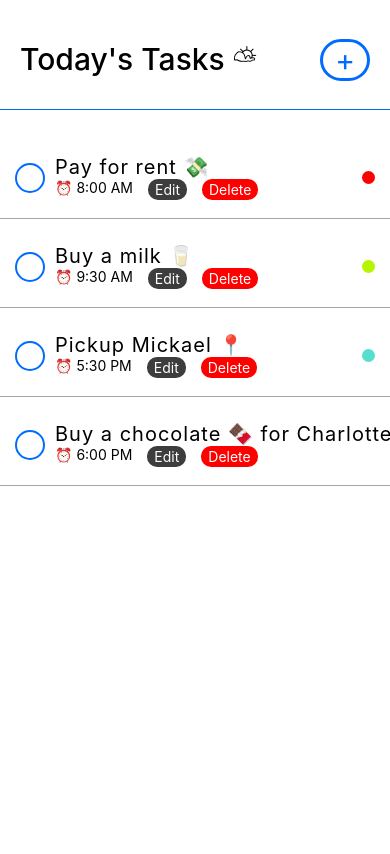
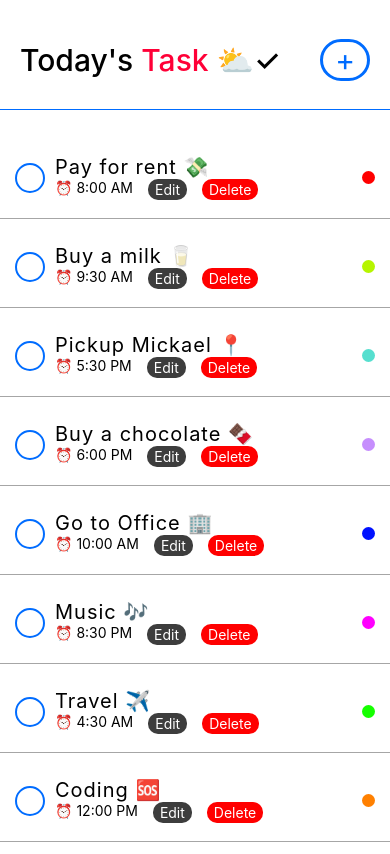
Before and after one commit to harsshg/TODo, a React Native app: screen / in a window 390 px wide. Built offline with nearby package versions, Linux system fonts and the light colour scheme.

Commit message:
Basic Todo completed

```diff
--- a/App.tsx
+++ b/App.tsx
@@ -1,129 +1,3 @@
-// import {
-//   View,
-//   Text,
-//   SafeAreaView,
-//   StyleSheet,
-//   Alert,
-//   Pressable,
-//   TextInput,
-// } from 'react-native';
-// import React, { useState } from 'react';
-// import styles from './styles';
-
-// import Addtodo from './Components/Addtodo';
-// import { ScrollView } from 'react-native';
-// import Storyview from './Components/storyview';
-
-
-
-// // const initialTasks = [
-// //   // {
-// //   //   id: 1,
-// //   //   title: 'Pay for rent 💸',
-// //   //   time: '8:00 AM',
-// //   //   color: '#F6416C',
-// //   //   checked: true,
-// //   // },
-// //   // {
-// //   //   id: 2,
-// //   //   title: 'Buy a milk 🥛',
-// //   //   time: '9:30 AM',
-// //   //   color: '#B6F500',
-// //   //   checked: false,
-// //   // },
-// //   // {
-// //   //   id: 3,
-// //   //   title: 'Pickup Mickael 📍',
-// //   //   time: '5:30 PM',
-// //   //   color: '#56DFCF',
-// //   //   checked: false,
-// //   // },
-// //   // {
-// //   //   id: 4,
-// //   //   title: 'Buy a chocolate 🍫 for Charlotte',
-// //   //   time: '6:00 PM',
-// //   //   color: '#C68EFD',
-// //   //   checked: false,
-// //   // },
-// // ];
-
-
-
-// const App = () => {
-//   const [initialTasks,setinitialTasks]=useState([]);
-//   let addtask = <></>;
-//    const [addTrue, setAddTrue] = useState(false);
-//    const toggleAddTask = () => {
-//     setAddTrue(prev => !prev);  // toggle boolean state
-// };
-// if(addTrue == true){
-//    addtask = <Addtodo toggleAddTask={toggleAddTask} setinitialTasks ={setinitialTasks} initialTasks={initialTasks}  />;
-// }else{
-//   addtask = <></>;
-// }
-//   const [tasks, setTasks] = useState(initialTasks);
-
-//   const toggleTask = e => {
-//     setTasks(prev =>
-//       prev.map(task =>
-//         task.id === e ? { ...task, checked: !task.checked } : task,
-//       ),
-//     );
-//   };
-
-//   return (
-//     <SafeAreaView style={styles.container}>
-//       <View style={styles.viewbox}>
-//         <Text style={styles.TextStyle}>
-//           Tasks ↯ <Text style={{ color: '#F21368' }}>☀︎₊⁺⋆.˚</Text>
-//         </Text>
-//         <Text
-//           onPress={
-//            toggleAddTask
-//           }
-//           style={styles.ADD}
-//         >
-//           +
-//         </Text>
-//       </View>
-//      <ScrollView showsVerticalScrollIndicator={false}>
-
-//       {/* Storyscroll */}
-//       <Storyview/>
-//       {/* Render tasks with toggleable tick */}
-//       {tasks.map(task => (
-//         <View
-//           key={task.id}
-//           style={[styles.taskContainer, { marginTop: task.id !== 1 ? 10 : 0 }]}
-//         >
-//           <View style={{ flexDirection: 'row', alignItems: 'center', gap: 10 }}>
-//             <Pressable style={styles.tick} onPress={() => toggleTask(task.id)}>
-//               {task.checked && <Text style={styles.tickText}>✔</Text>}
-//             </Pressable>
-//             <View>
-//               <Text style={styles.texttodo}>{task.title}</Text>
-//               <Text>⏰ {task.time}</Text>
-//             </View>
-//           </View>
-//           <View style={[styles.dot, { backgroundColor: task.color }]}></View>
-//         </View>
-//       ))}
-
-//       {/* ADD TODO */}
-//       {addtask}
-
-//       </ScrollView>
-
-//     </SafeAreaView>
-
-//   );
-// };
-
-// export default App;
-
-
-//+++++++++++++++++++++++++++++++++
-
 import {
   View,
   Text,
@@ -141,10 +15,14 @@ import { ScrollView } from 'react-native';
 import styles from './styles';
 
 const initialTasks = [
-  { id: 1, title: "Pay for rent 💸", time: "8:00 AM", color: "red", checked: false },
-  { id: 2, title: "Buy a milk 🥛", time: "9:30 AM", color: "#B6F500", checked: false },
-  { id: 3, title: "Pickup Mickael 📍", time: "5:30 PM", color: "#56DFCF", checked: false },
-  { id: 4, title: "Buy a chocolate 🍫 for Charlotte", time: "6:00 PM", color: "#C68EFD", checked: false },
+  { id: 1, title: "Pay for rent 💸", time: "8:00 AM", color: "red", checked: false , editable:false },
+  { id: 2, title: "Buy a milk 🥛", time: "9:30 AM", color: "#B6F500", checked: false ,editable:false  },
+  { id: 3, title: "Pickup Mickael 📍", time: "5:30 PM", color: "#56DFCF", checked: false,editable:false  },
+  { id: 4, title: "Buy a chocolate 🍫", time: "6:00 PM", color: "#C68EFD", checked: false,editable:false  },
+  { id: 5, title: "Go to Office 🏢", time: "10:00 AM", color: "#0011ff", checked: false , editable:false },
+  { id: 6, title: "Music 🎶", time: "8:30 PM", color: "#ff00ff", checked: false ,editable:false  },
+  { id: 7, title: "Travel ✈️", time: "4:30 AM", color: "#15ff00", checked: false,editable:false  },
+  { id: 8, title: "Coding 🆘", time: "12:00 PM", color: "#ff8000", checked: false,editable:false  },
 
 ];
 
@@ -154,15 +32,41 @@ const App = () => {
   const [newTaskTitle, setNewTaskTitle] = useState('');
   const [newTaskTime, setNewTaskTime] = useState('');
   const [newColor, setNewColor] = useState('');
+  const [edited,setedited]= useState("");
 
-  const toggleTask = (id) => {
+  const deleteHandler = (id) => {
+  setTasks(tasks.filter(task => task.id !== id));
+}
+
+const toggleDone=(id)=>{
+  if (edited.trim() === '') {
+      Alert.alert('Please enter a Task');
+      return;
+    }
+  setTasks((prev)=>
+  prev.map((task)=>
+  task.id === id ? { ...task, title: edited, editable: !task.editable } : task
+  )
+  );
+}
+
+const toggleEdit = (id) => {
+
+  setedited("")
     setTasks((prev) =>
+      prev.map((task) =>
+        task.id === id ? { ...task, editable: !task.editable } : task
+      )
+    );
+  };
+
+  const toggleTask=(id)=>{
+     setTasks((prev) =>
       prev.map((task) =>
         task.id === id ? { ...task, checked: !task.checked } : task
       )
     );
-  };
-
+  }
   const addTask = () => {
     if (newTaskTitle.trim() === '' || newTaskTime.trim() === '' || newColor.trim()==='') {
       Alert.alert('Please enter both task title and time and color');
@@ -176,6 +80,7 @@ const App = () => {
       time: newTaskTime,
       color: newColor, // default dot color, change as needed
       checked: false,
+      editable:false,
     };
 
     setTasks((prev) => [...prev, newTask]);
@@ -193,7 +98,7 @@ const App = () => {
 
     <SafeAreaView style={styles.container}>
       <View style={styles.viewbox}>
-        <Text style={styles.TextStyle}>Today's Tasks ⛅︎</Text>
+        <Text style={styles.TextStyle}>Today's <Text style={{color:"#ff0037"}}>Task</Text> ⛅✓</Text>
         <Text
           onPress={() => setModalVisible(true)}
           style={styles.ADD}
@@ -213,12 +118,35 @@ const App = () => {
             <Pressable style={styles.tick} onPress={() => toggleTask(task.id)}>
               {task.checked && <Text style={styles.tickText}>✔</Text>}
             </Pressable>
-            <View>
+            <View >
+
+              {/* Edit box */}
+              {task.editable && <View>
+            <TextInput
+            placeholder={task.title}
+            style={styles.editBox}
+            value={edited}
+            onChangeText={setedited} />
+            <Pressable
+            onPress={()=>toggleDone(task.id)}
+            style={styles.doneBtn}><Text style={{color:"white"}} >Done</Text>
+            </Pressable>
+            </View> }
+
               <Text style={styles.texttodo}>{task.title}</Text>
               <View style ={styles.TexttodoView}>
               <Text>⏰ {task.time}</Text>
-              <Pressable ><Text style={styles.edit}>Edit</Text></Pressable>
-              <Pressable ><Text style={styles.delete}>Delete</Text></Pressable>
+              <Pressable
+              onPress={()=>toggleEdit(task.id)}
+              ><Text style={styles.edit}>Edit</Text>
+              </Pressable>
+              <Pressable
+              onPress={()=>deleteHandler(task.id)}
+               >
+                <Text
+
+                style={styles.delete}>Delete</Text>
+                </Pressable>
               </View>
             </View>
           </View>
--- a/styles.js
+++ b/styles.js
@@ -150,6 +150,21 @@ import{StyleSheet}from'react-native';
       paddingVertical:2,
       borderRadius:10,
       color:"white"
+    },
+    editBox:{
+      height: 45,
+      width: 320,
+      borderColor: '#a6a6a6',
+      borderWidth: 0.9,
+      borderRadius: 10,
+      paddingHorizontal: 10,
+      fontSize: 18,
+    },
+    doneBtn:{
+      marginLeft:279,
+      padding:4,
+      borderRadius:8,
+      backgroundColor:"#ff002f",
     }
 
   });
```
